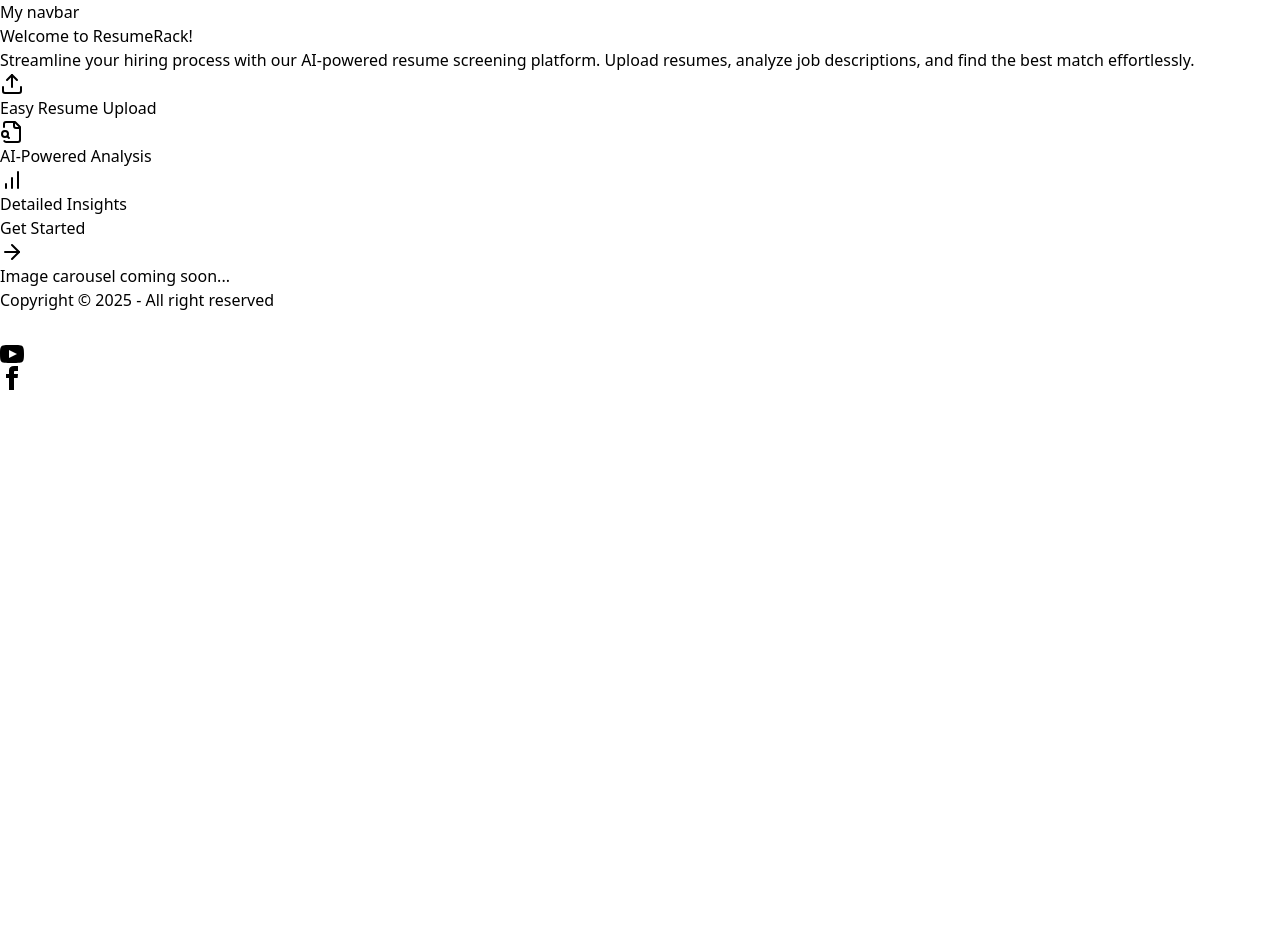
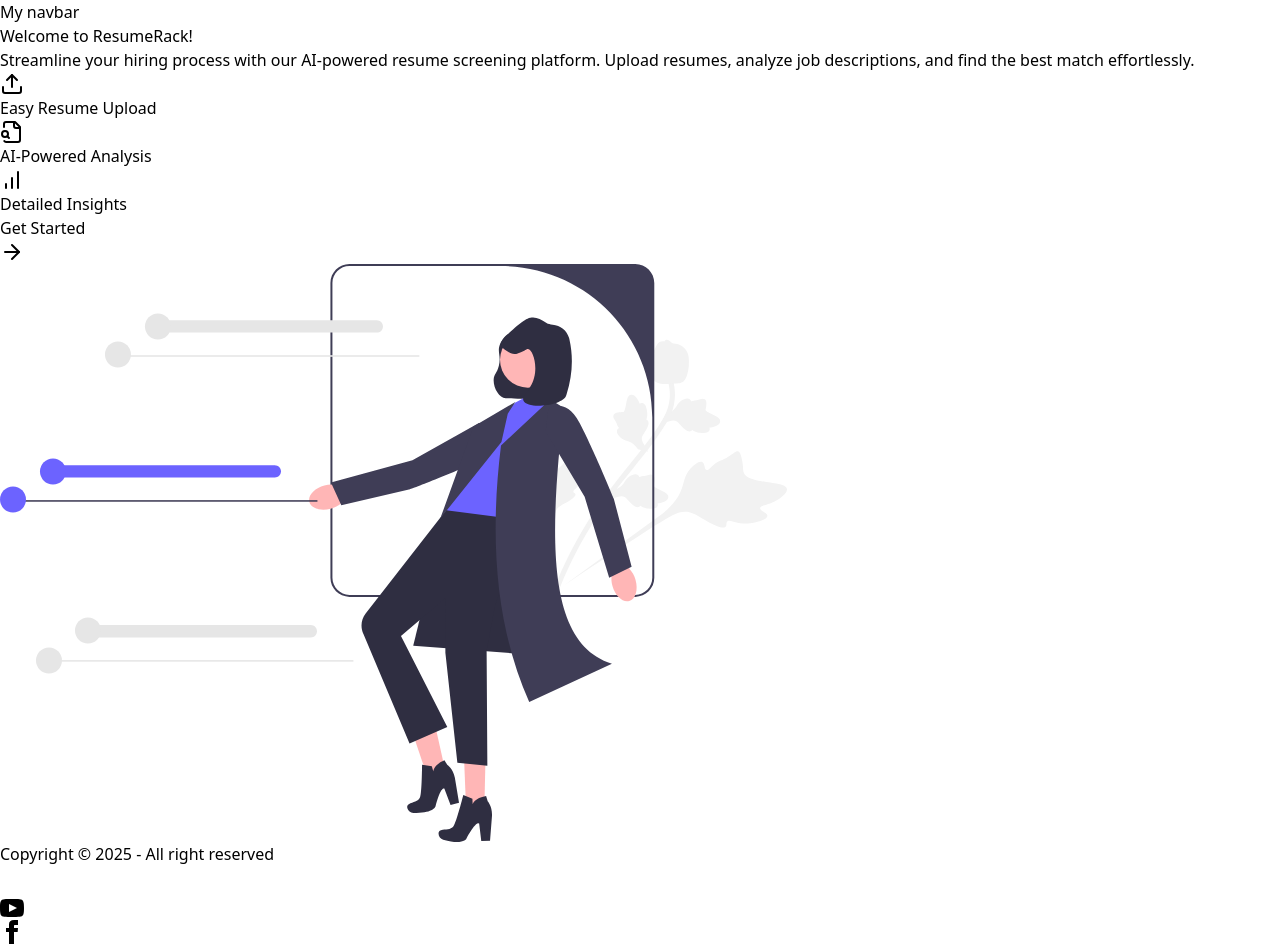
Before and after one commit to Niraj123466/resume-rack, a React (Vite) app in the folder frontend/: page / in a window 1280 px wide. Before the commit the page ends 800 px from the top, so only its background shows below. Built offline with nearby package versions, Linux system fonts and the light colour scheme.

Commit message:
Slide show added and use state

```diff
--- a/frontend/src/components/Home.jsx
+++ b/frontend/src/components/Home.jsx
@@ -1,8 +1,17 @@
 'use client';
 
+import { useState, useEffect } from "react";
 import { Upload, BarChartIcon as ChartBar, FileSearch, ArrowRight } from "lucide-react";
 import { Link } from "react-router-dom";
 
+// Define images for the carousel
+const images = [
+  "src/assets/undraw_updated_resume_re_7r9j.svg",
+  "src/assets/undraw_job_offers_re_634p.svg",
+  "src/assets/undraw_statistic_chart_re_w0pk.svg",
+];
+
+// Feature data
 const features = [
   { icon: <Upload className="w-6 h-6" />, text: "Easy Resume Upload" },
   { icon: <FileSearch className="w-6 h-6" />, text: "AI-Powered Analysis" },
@@ -10,6 +19,16 @@ const features = [
 ];
 
 export default function Hero() {
+  const [currentImageIndex, setCurrentImageIndex] = useState(0);
+
+  // Set up an effect to change images every 5 seconds
+  useEffect(() => {
+    const timer = setInterval(() => {
+      setCurrentImageIndex((prev) => (prev + 1) % images.length);
+    }, 5000);
+    return () => clearInterval(timer);
+  }, []);
+
   return (
     <div className="min-h-screen bg-base-100 flex items-center justify-center p-4">
       <div className="max-w-6xl mx-auto flex flex-col lg:flex-row items-center justify-between gap-12">
@@ -45,9 +64,13 @@ export default function Hero() {
           </div>
         </div>
 
-        {/* Right Side - Placeholder for image */}
-        <div className="flex-1 relative w-full h-[400px] bg-gray-200 rounded-lg shadow-inner flex items-center justify-center">
-          <p className="text-gray-500">Image carousel coming soon...</p>
+        {/* Right Side - Image Carousel */}
+        <div className="flex-1 relative w-full h-[400px] rounded-lg overflow-hidden">
+          <img
+            src={images[currentImageIndex]}
+            alt="Project showcase"
+            className="w-full h-full object-contain"
+          />
         </div>
       </div>
     </div>
```
